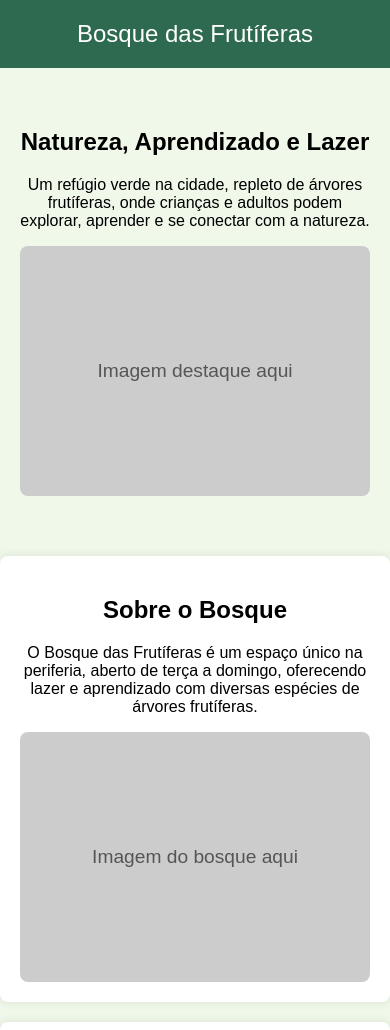
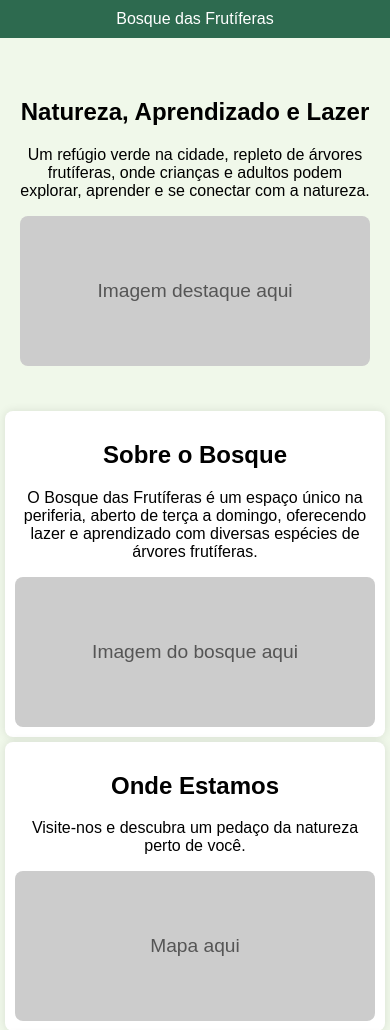
Before and after one commit to DealeGear/bosquedasfrutiferas, a plain HTML site: page index.html in a window 390 px wide. Shown: the top 1030 px of the page. Drawn offline with Linux system fonts and the light colour scheme.

Commit message:
Update index.html

```diff
--- a/index.html
+++ b/index.html
@@ -40,6 +40,32 @@
             font-size: 1.2em;
             border-radius: 8px;
         }
+        @media (max-width: 768px) {
+            header, footer {
+                font-size: 1.2em;
+                padding: 15px;
+            }
+            .content-box {
+                padding: 15px;
+                margin: 10px;
+            }
+            .image-placeholder {
+                height: 200px;
+            }
+        }
+        @media (max-width: 480px) {
+            header, footer {
+                font-size: 1em;
+                padding: 10px;
+            }
+            .content-box {
+                padding: 10px;
+                margin: 5px;
+            }
+            .image-placeholder {
+                height: 150px;
+            }
+        }
     </style>
 </head>
 <body>
```
